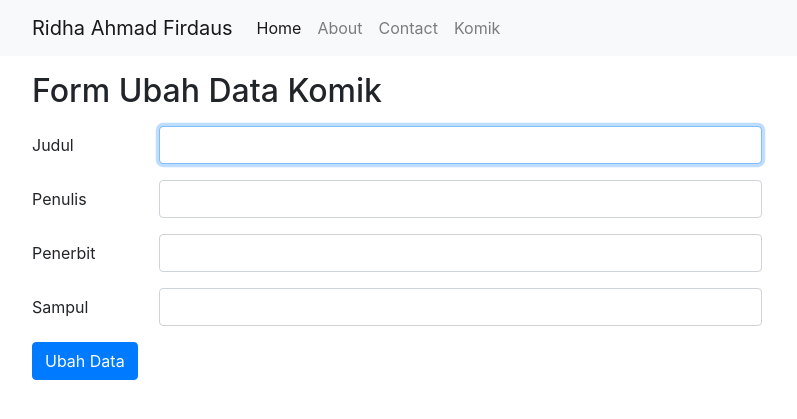
After one commit to RidhaAF/rekweb2020_183040083_ci4app, a CodeIgniter 4 app: template app/Views/komik/edit.php in a window 1280 px wide. The commit adds this page. Shown: the top 419 px of the page, without its empty margins (53-850 px from the left). Run offline with PHP 8.4 and a stand-in for CodeIgniter, Linux system fonts and the light colour scheme; the template is opened without the code that fills it, so the values that code supplies are empty; some libraries are stand-ins or nearby versions.

Commit message:
Video #11 | Delete & Edit

```diff
--- a/app/Config/Routes.php
+++ b/app/Config/Routes.php
@@ -34,7 +34,9 @@ $routes->setAutoRoute(true);
 $routes->get('/', 'Pages::index');
 
 $routes->get('/komik/create', 'Komik::create');
-$routes->get('/komik/(:segment)', 'Komik::detail/$1');
+$routes->get('/komik/edit/(:segment)', 'Komik::edit/$1');
+$routes->delete('/komik/(:num)', 'Komik::delete/$1');
+$routes->get('/komik/(:any)', 'Komik::detail/$1');
 
 /**
  * --------------------------------------------------------------------
--- /dev/null
+++ b/app/Views/komik/edit.php
@@ -0,0 +1,48 @@
+<?= $this->extend('layout/template'); ?>
+
+<?= $this->section('content'); ?>
+<div class="container">
+    <div class="row">
+        <div class="col-8">
+            <h2 class="my-3">Form Ubah Data Komik</h2>
+
+            <form action="/komik/update/<?= $komik['id']; ?>" method="POST">
+                <?= csrf_field(); ?>
+                <input type="hidden" name="slug" value="<?= $komik['slug']; ?>">
+                <div class="form-group row">
+                    <label for="judul" class="col-sm-2 col-form-label">Judul</label>
+                    <div class="col-sm-10">
+                        <input type="text" class="form-control <?= ($validation->hasError('judul')) ? 'is-invalid' : ''; ?>" id="judul" name="judul" autofocus value="<?= (old('judul')) ? old('judul') : $komik['judul'] ?>">
+                        <div id="invalidCheck3Feedback" class="invalid-feedback">
+                            <?= $validation->getError('judul'); ?>
+                        </div>
+                    </div>
+                </div>
+                <div class="form-group row">
+                    <label for="penulis" class="col-sm-2 col-form-label">Penulis</label>
+                    <div class="col-sm-10">
+                        <input type="text" class="form-control" id="penulis" name="penulis" value="<?= (old('penulis')) ? old('penulis') : $komik['penulis'] ?>">
+                    </div>
+                </div>
+                <div class="form-group row">
+                    <label for="penerbit" class="col-sm-2 col-form-label">Penerbit</label>
+                    <div class="col-sm-10">
+                        <input type="text" class="form-control" id="penerbit" name="penerbit" value="<?= (old('penerbit')) ? old('penerbit') : $komik['penerbit'] ?>">
+                    </div>
+                </div>
+                <div class="form-group row">
+                    <label for="sampul" class="col-sm-2 col-form-label">Sampul</label>
+                    <div class="col-sm-10">
+                        <input type="text" class="form-control" id="sampul" name="sampul" value="<?= (old('sampul')) ? old('sampul') : $komik['sampul'] ?>">
+                    </div>
+                </div>
+                <div class="form-group row">
+                    <div class="col-sm-10">
+                        <button type="submit" class="btn btn-primary">Ubah Data</button>
+                    </div>
+                </div>
+            </form>
+        </div>
+    </div>
+</div>
+<?= $this->endSection(); ?>
```
Also changed, not shown: app/Controllers/Komik.php (+56 -0 lines), app/Views/komik/detail.php (+8 -2 lines).
